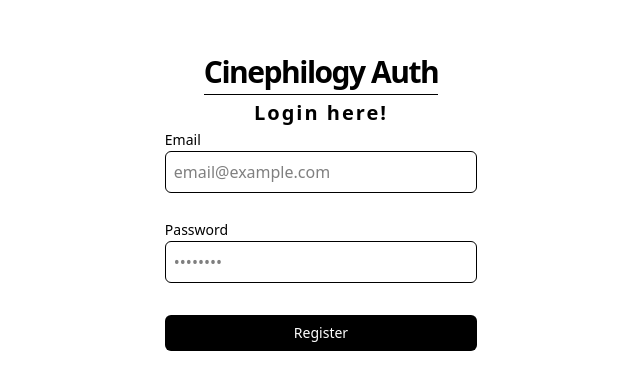
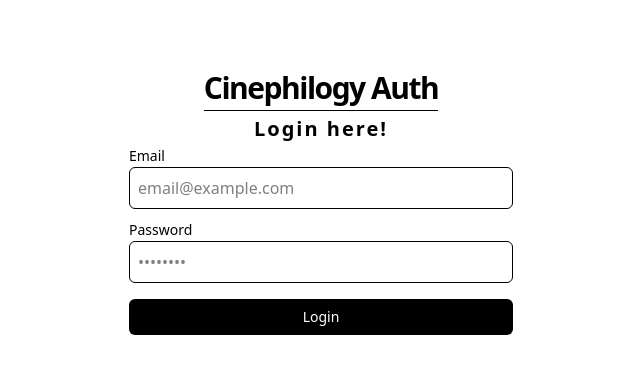
Before and after one commit to zahooronly/cinephilogy, a React (Vite) app: page / in a window 1280 px wide. Shown: the part 198-588 px from the top of the page, without its empty margins (319-959 px from the left). Built offline with nearby package versions, Linux system fonts and the light colour scheme.

Commit message:
feat: replace AuthWrapper with LoginForm component for improved login handling

```diff
--- a/src/App.jsx
+++ b/src/App.jsx
@@ -1,37 +1,9 @@
-import { AuthWrapper } from "./components/auth/AuthWrapper";
+import { LoginForm } from "./components/auth/login/LoginForm";
 
 function App() {
   return (
     <main className="flex justify-center items-center h-screen">
-      <AuthWrapper headerText="Login here!">
-        <form className="flex flex-col w-full gap-6">
-          <div className="space-y-1.5">
-            <label className="text-sm font-medium" htmlFor="email">
-              Email
-            </label>
-            <input
-              type="email"
-              id="email"
-              placeholder="email@example.com"
-              className="w-full p-2 border rounded-md focus:outline-none focus:ring-1 focus:ring-black transition-all duration-200"
-            />
-          </div>
-          <div className="space-y-1.5">
-            <label className="text-sm font-medium" htmlFor="password">
-              Password
-            </label>
-            <input
-              type="password"
-              id="password"
-              placeholder="••••••••"
-              className="w-full p-2 border rounded-md focus:outline-none focus:ring-1 focus:ring-black transition-all duration-200"
-            />
-          </div>
-          <button className="w-full p-2 mt-2 text-sm font-medium text-white bg-black rounded-md hover:bg-black/90 transition-all duration-200 cursor-pointer">
-            Register
-          </button>
-        </form>
-      </AuthWrapper>
+      <LoginForm />
     </main>
   );
 }
--- a/src/components/auth/AuthWrapper.jsx
+++ b/src/components/auth/AuthWrapper.jsx
@@ -1,13 +1,13 @@
 export const AuthWrapper = ({ headerText, children, className }) => {
   return (
-    <div className={`flex justify-center items-center flex-col ${className}`}>
+    <div className={`flex w-full justify-center items-center flex-col ${className}`}>
       <h2 className="scroll-m-20 border-b pb-1 text-3xl font-semibold tracking-tighter">
         Cinephilogy Auth
       </h2>
       <p className="scroll-m-20 pt-1 text-xl font-semibold tracking-widest">
         {headerText}
       </p>
-      <div>{children}</div>
+      <div className="w-full h-full flex justify-center items-center">{children}</div>
     </div>
   );
 };
--- /dev/null
+++ b/src/components/auth/login/LoginForm.jsx
@@ -0,0 +1,35 @@
+import { AuthWrapper } from "../AuthWrapper";
+
+export const LoginForm = () => {
+  return (
+    <AuthWrapper headerText="Login here!" className="m-4">
+      <form className="flex flex-col w-full gap-2 max-w-sm">
+        <div className="space-y-1.5">
+          <label className="text-sm font-medium" htmlFor="email">
+            Email
+          </label>
+          <input
+            type="email"
+            id="email"
+            placeholder="email@example.com"
+            className="w-full p-2 border rounded-md focus:outline-none focus:ring-1 focus:ring-black transition-all duration-200"
+          />
+        </div>
+        <div className="space-y-1.5">
+          <label className="text-sm font-medium" htmlFor="password">
+            Password
+          </label>
+          <input
+            type="password"
+            id="password"
+            placeholder="••••••••"
+            className="w-full p-2 border rounded-md focus:outline-none focus:ring-1 focus:ring-black transition-all duration-200"
+          />
+        </div>
+        <button className="w-full p-2 mt-2 text-sm font-medium text-white bg-black rounded-md hover:bg-black/90 transition-all duration-200 cursor-pointer">
+          Login
+        </button>
+      </form>
+    </AuthWrapper>
+  );
+};
```
